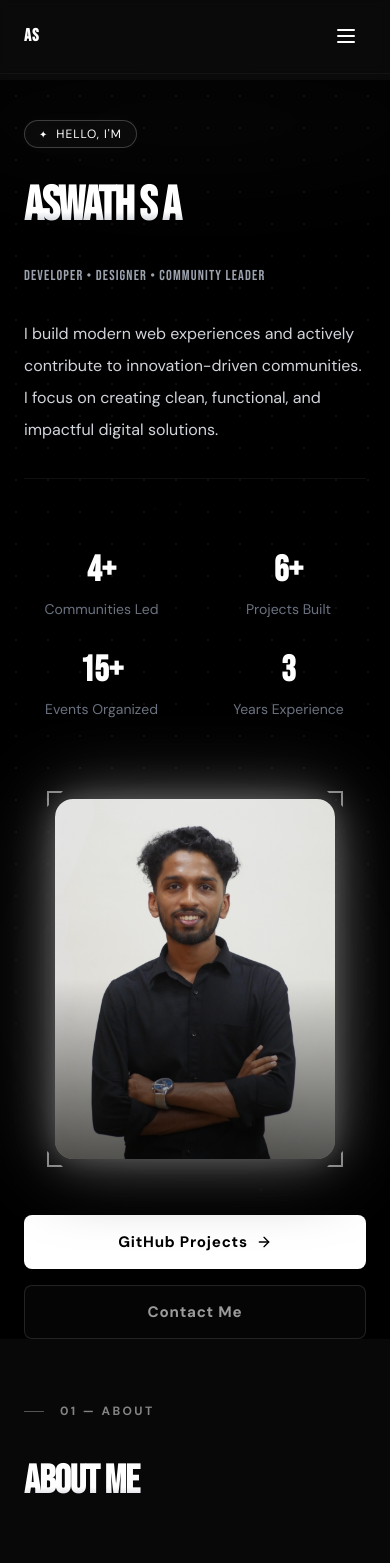
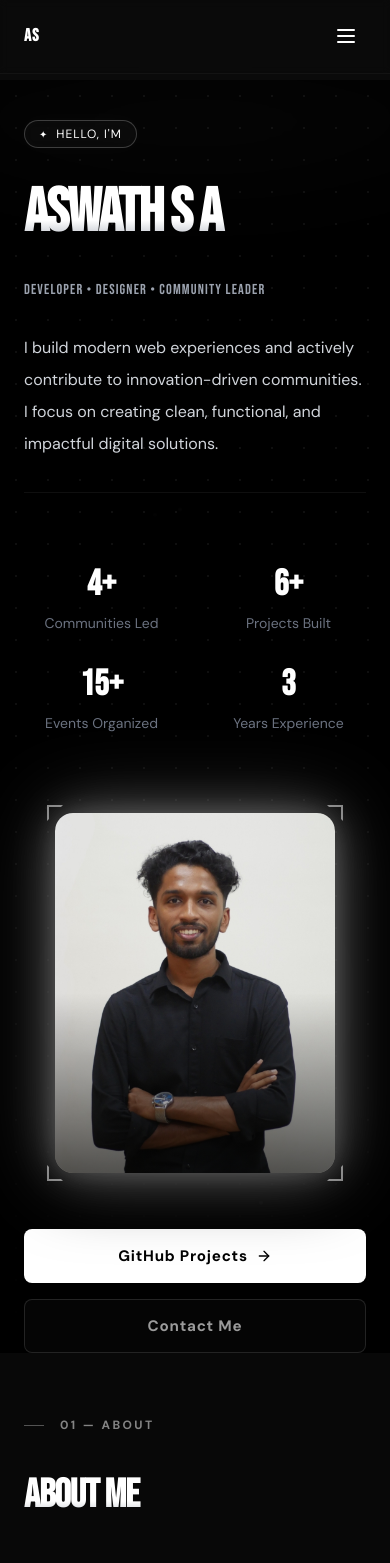
Before and after one commit to Aswath2005/Portfolio, a Next.js app: page / in a window 390 px wide. Shown: the top 1563 px of the page. Built offline with nearby package versions, Linux system fonts and the light colour scheme.

Commit message:
Mobile footer theme toggle and reduced glow, increased name size

```diff
--- a/components/Footer.tsx
+++ b/components/Footer.tsx
@@ -1,6 +1,7 @@
 'use client'
 
 import { motion } from 'framer-motion'
+import { ThemeToggle } from './ThemeToggle'
 
 export function Footer() {
   const currentYear = new Date().getFullYear()
@@ -27,6 +28,12 @@ export function Footer() {
             © {currentYear} Aswath. Built with passion for design, development, and community.
           </p>
 
+          <div className="flex items-center gap-6">
+            {/* Mobile Theme Toggle */}
+            <div className="md:hidden">
+              <ThemeToggle />
+            </div>
+
             <motion.button
               whileHover={{ y: -2 }}
               whileTap={{ scale: 0.95 }}
@@ -38,6 +45,7 @@ export function Footer() {
             >
               Back to top ↑
             </motion.button>
+          </div>
         </motion.div>
       </div>
     </footer>
--- a/components/Hero.tsx
+++ b/components/Hero.tsx
@@ -116,7 +116,7 @@ export function Hero() {
               transition={{ duration: 0.8, delay: 0.2 }}
               className="gradient-text"
               style={{
-                fontSize: 'clamp(3rem, 8vw, 7rem)',
+                fontSize: 'clamp(3.8rem, 8vw, 7rem)',
                 fontFamily: 'Bebas Neue, sans-serif',
                 fontWeight: 800,
                 lineHeight: 1.1,
@@ -182,8 +182,8 @@ export function Hero() {
                 <div
                   className="halo-effect absolute inset-0 rounded-lg"
                   style={{
-                    width: '500px',
-                    height: '600px',
+                    width: '380px',
+                    height: '480px',
                     left: '50%',
                     top: '50%',
                     transform: 'translate(-50%, -50%)',
--- a/components/Navbar.tsx
+++ b/components/Navbar.tsx
@@ -172,11 +172,6 @@ export function Navbar() {
                 {link.label}
               </motion.button>
             ))}
-
-            {/* Mobile Theme Toggle */}
-            <div className="pt-4 border-t border-white/10 mt-4">
-              <ThemeToggle />
-            </div>
           </div>
         </motion.div>
       </motion.nav>
```
Lines whose indentation alone changed are shown as unchanged.
